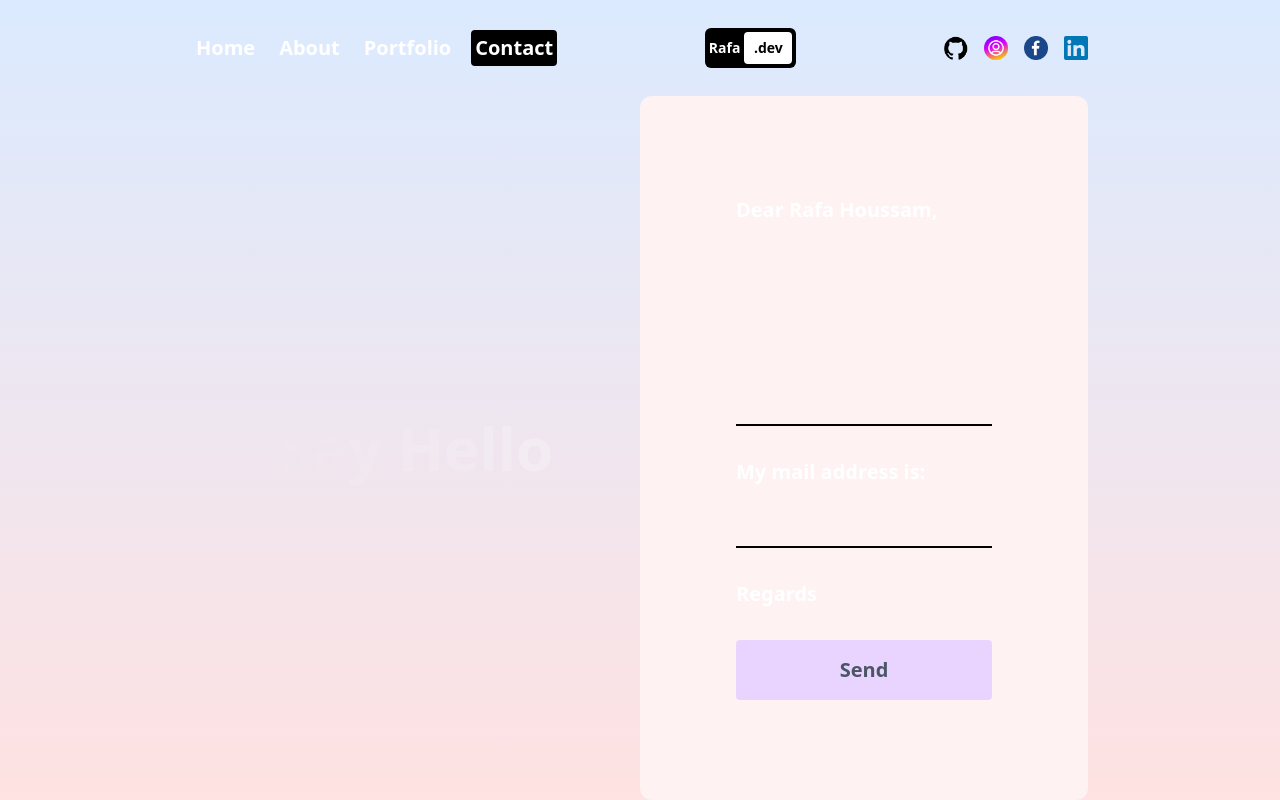
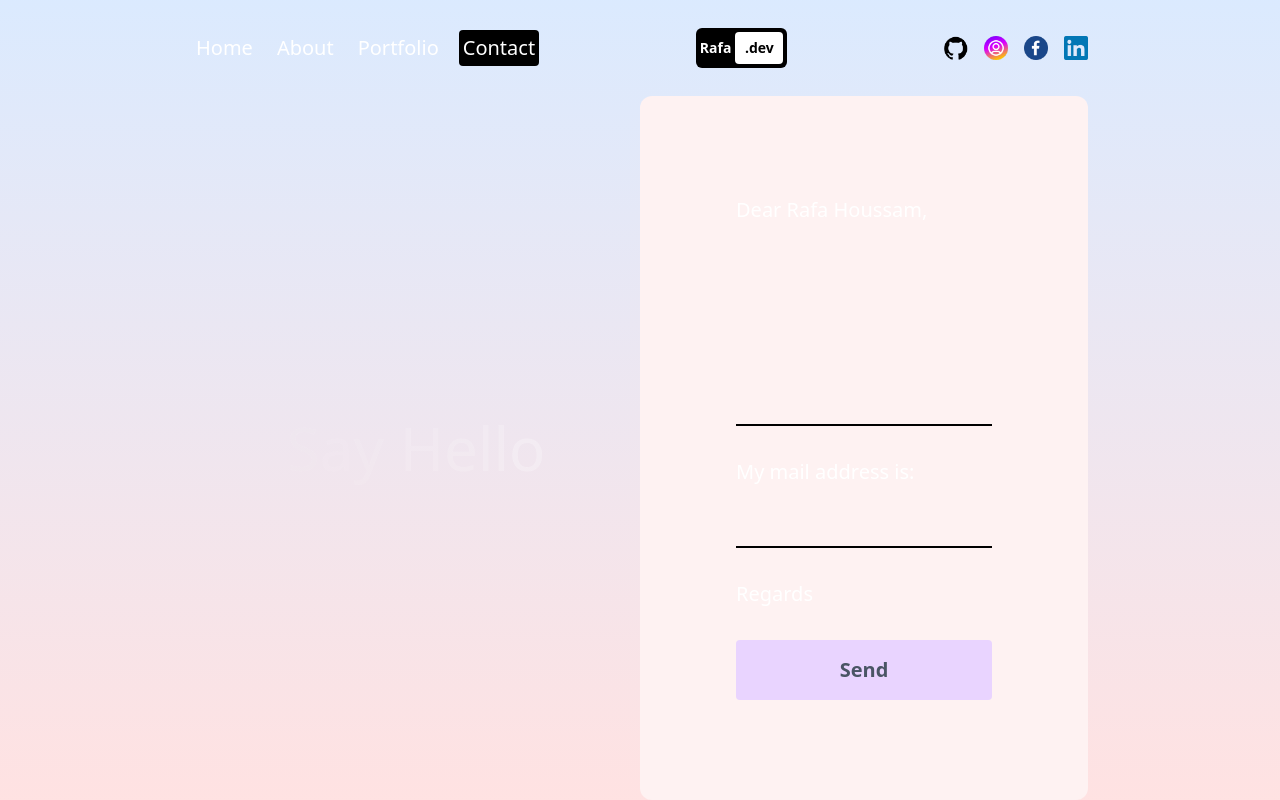
Before and after one commit to rafa-houssam/professionalPortfolio, a Next.js app: page /contact in a window 1280 px wide. Built offline with nearby package versions, Linux system fonts and the light colour scheme; a web font is replaced by a local one.

Commit message:
fixing vertical scrolling on the about page

```diff
--- a/app/components/Navbar.tsx
+++ b/app/components/Navbar.tsx
@@ -90,17 +90,17 @@ const Navbar = () => {
       </div>
       {/* SOCIAL */}
       <div className="hidden md:flex gap-4 ">
-        <Link href="/">
+        <Link href="https://github.com/rafa-houssam">
           <Image src="/github.png" alt="" width={24} height={24} />
         </Link>
 
-        <Link href="/">
+        <Link href="https://www.instagram.com/rafa_houssam1">
           <Image src="/instagram.png" alt="" width={24} height={24} />
         </Link>
         <Link href="/">
           <Image src="/facebook.png" alt="" width={24} height={24} />
         </Link>
-        <Link href="/">
+        <Link href="https://www.linkedin.com/in/rafa-houssam-5897312b2/">
           <Image src="/linkedin.png" alt="" width={24} height={24} />
         </Link>
       </div>
--- a/app/components/navLink.jsx
+++ b/app/components/navLink.jsx
@@ -7,7 +7,7 @@ const NavLink = ({ link }) => {
   const pathName = usePathname();
 
   return (
-    <Link className={`rounded p-1 ${pathName === link.url && "bg-black text-white"}`} href={link.url}>
+    <Link className={`rounded p-1 font-light ${pathName === link.url && "bg-black text-white"}`} href={link.url}>
       {link.title}
     </Link>
   );
--- a/app/contact/page.jsx
+++ b/app/contact/page.jsx
@@ -43,7 +43,7 @@ const ContactPage = () => {
       <div className="h-full flex flex-col lg:flex-row px-4 sm:px-8 md:px-12 lg:px-20 xl:px-48">
         {/* TEXT CONTAINER */}
         <div className="h-1/2 lg:h-full lg:w-1/2 flex items-center justify-center text-6xl">
-          <div>
+          <div className="font-light">
             {text.split("").map((letter, index) => (
               <motion.span
                 key={index}
@@ -65,7 +65,7 @@ const ContactPage = () => {
         <form
           onSubmit={sendEmail}
           ref={form}
-          className="h-1/2 lg:h-full lg:w-1/2 bg-red-50 rounded-xl text-xl flex flex-col gap-8 justify-center p-24"
+          className="h-1/2 lg:h-full lg:w-1/2 bg-red-50 rounded-xl text-xl flex flex-col gap-8 justify-center p-24 font-light"
         >
           <span>Dear Rafa Houssam,</span>
           <textarea
@@ -80,7 +80,7 @@ const ContactPage = () => {
             className="bg-transparent border-b-2 border-b-black outline-none"
           />
           <span>Regards</span>
-          <button className="bg-purple-200 rounded font-semibold text-gray-600 p-4">
+          <button className="bg-purple-200 rounded font-semibold text-gray-600 p-4 hover:cursor-pointer">
             Send
           </button>
           {success && (
```
